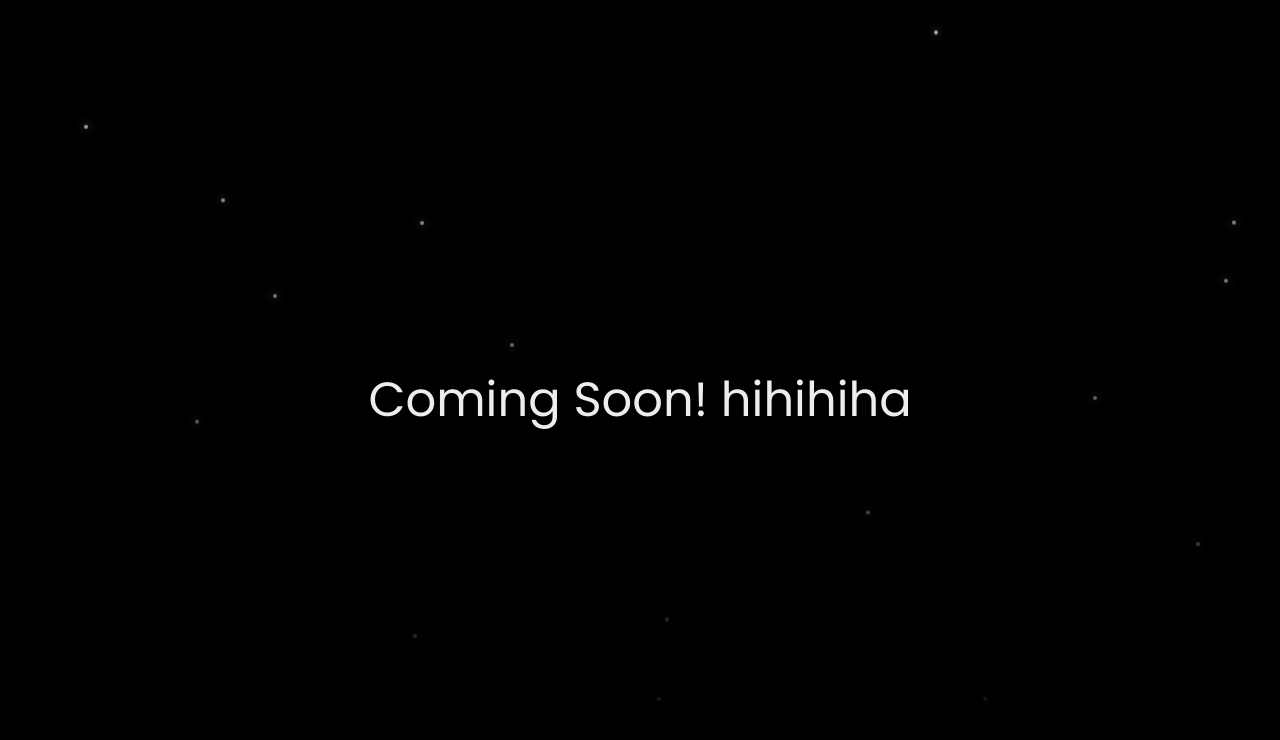
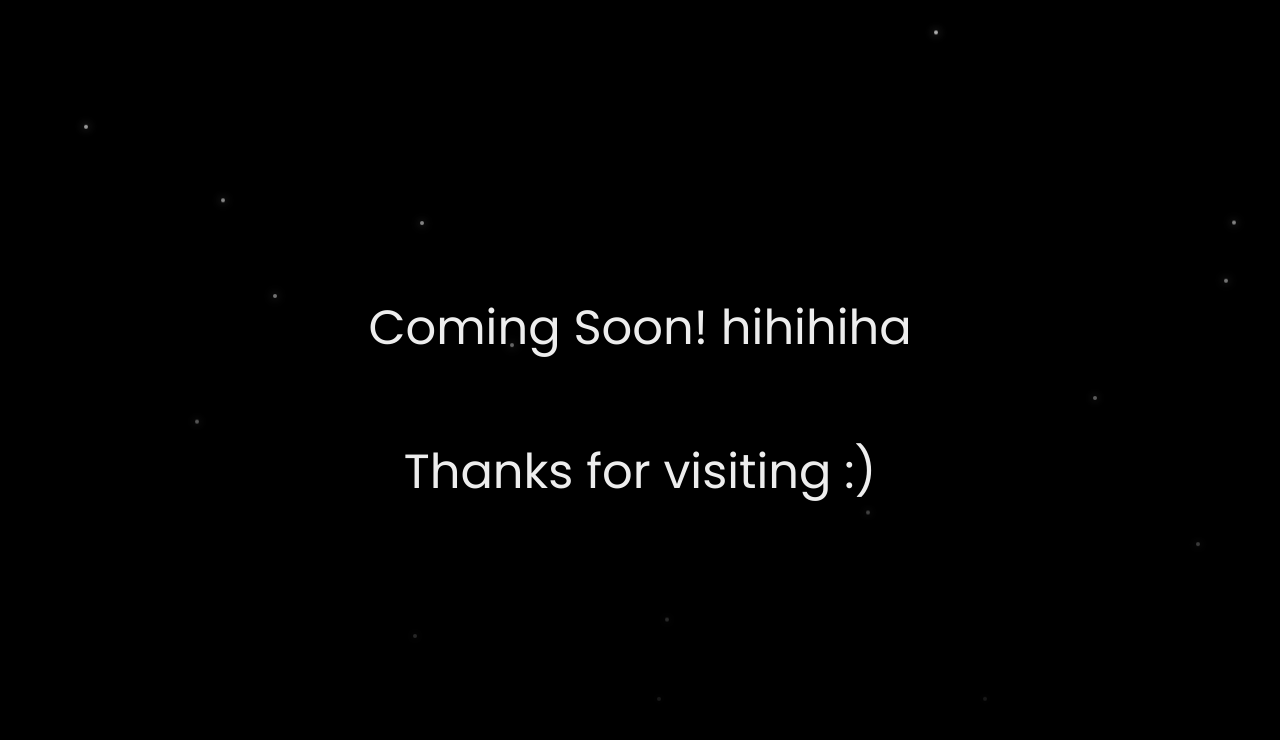
Before and after one commit to NapoleonPro/My-Portfolio, a plain HTML site: page comingsoon.html in a window 1280 px wide. Drawn offline with Linux system fonts and the light colour scheme.

Commit message:
Update comingsoon.html

```diff
--- a/comingsoon.html
+++ b/comingsoon.html
@@ -9,6 +9,8 @@
 <body>
     <div class="coming-soon">
         Coming Soon! hihihiha
+        <br><br>
+        Thanks for visiting :)
     </div>
     <div class="stars"></div>
     <script src="script.js"></script>
```
